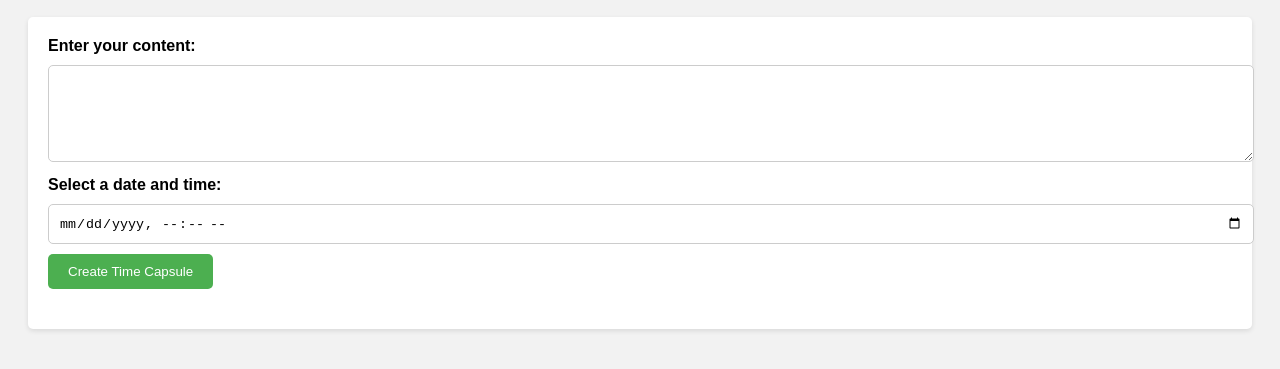
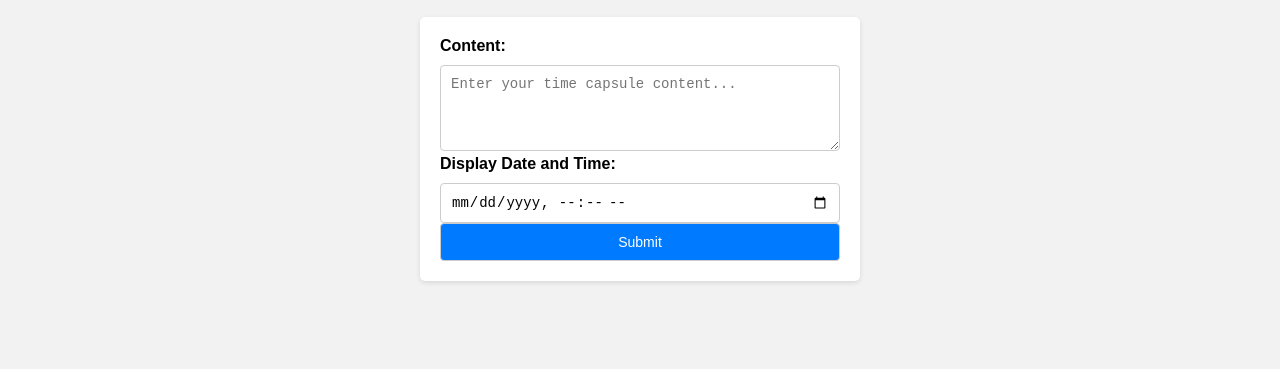
Before and after one commit to Amogh-Rao/TimeCapsule, a plain HTML site: page index.html in a window 1280 px wide. Shown: the part 89-458 px from the top of the page. Drawn offline with nearby package versions, Linux system fonts and the light colour scheme.

Commit message:
Update index.html

```diff
--- a/index.html
+++ b/index.html
@@ -15,12 +15,13 @@
             margin-bottom: 20px;
         }
 
-        #timeCapsuleForm {
+        form {
             background-color: #fff;
             padding: 20px;
             border-radius: 5px;
             box-shadow: 0 2px 5px rgba(0, 0, 0, 0.1);
-            margin-bottom: 20px;
+            max-width: 400px;
+            margin: 0 auto;
         }
 
         label {
@@ -29,75 +30,75 @@
             font-weight: bold;
         }
 
-        textarea {
+        textarea, input[type="datetime-local"], input[type="submit"] {
             width: 100%;
             padding: 10px;
-            border-radius: 5px;
+            border-radius: 4px;
             border: 1px solid #ccc;
-            resize: vertical;
-            margin-bottom: 10px;
+            box-sizing: border-box;
+            font-size: 14px;
         }
 
-        input[type="datetime-local"] {
-            width: 100%;
-            padding: 10px;
-            border-radius: 5px;
-            border: 1px solid #ccc;
-            margin-bottom: 10px;
-        }
-
-        button {
-            background-color: #4CAF50;
-            color: #fff;
-            padding: 10px 20px;
-            border: none;
-            border-radius: 5px;
+        input[type="submit"] {
+            background-color: #007bff;
+            color: white;
             cursor: pointer;
-        }
-
-        button:hover {
-            background-color: #45a049;
         }
 
         #timeCapsuleLink {
             text-align: center;
             margin-top: 20px;
         }
+
+        #successMessage {
+            margin-top: 20px;
+            padding: 10px;
+            background-color: #d4edda;
+            color: #155724;
+            border-radius: 5px;
+            box-shadow: 0 2px 5px rgba(0, 0, 0, 0.1);
+            display: none;
+        }
     </style>
 </head>
 <body>
     <h1>Time Capsule</h1>
-    <div id="timeCapsuleForm">
-        <label for="content">Enter your content:</label>
-        <textarea id="content" rows="5"></textarea>
-        <label for="dateTime">Select a date and time:</label>
-        <input type="datetime-local" id="dateTime">
-        <button onclick="createTimeCapsule()">Create Time Capsule</button>
-        <div id="timeCapsuleLink"></div>
-    </div>
+    <form id="timeCapsuleForm">
+        <label for="content">Content:</label>
+        <textarea id="content" name="content" rows="4" cols="50" placeholder="Enter your time capsule content..."></textarea>
+        <br>
+        <label for="dateTime">Display Date and Time:</label>
+        <input type="datetime-local" id="dateTime" name="dateTime">
+        <br>
+        <input type="submit" value="Submit">
+    </form>
+    <div id="successMessage">Time capsule submitted successfully!</div>
+    <div id="timeCapsuleLink"></div>
 
-    <script src="https://cdnjs.cloudflare.com/ajax/libs/moment.js/2.29.1/moment.min.js"></script>
     <script>
-        function createTimeCapsule() {
+        document.getElementById("timeCapsuleForm").addEventListener("submit", function(event) {
+            event.preventDefault();
+
             var content = document.getElementById("content").value;
             var dateTime = document.getElementById("dateTime").value;
+
             var timeCapsuleData = {
                 content: content,
                 dateTime: dateTime
             };
+            localStorage.setItem("timeCapsuleData", JSON.stringify(timeCapsuleData));
 
-            var timeCapsuleId = generateUniqueId();
-            localStorage.setItem(timeCapsuleId, JSON.stringify(timeCapsuleData));
+            document.getElementById("successMessage").style.display = "block";
 
-            var currentUrl = window.location.origin + window.location.pathname;
-            var timeCapsuleLink = currentUrl + "content.html?id=" + timeCapsuleId;
-            document.getElementById("timeCapsuleLink").innerHTML = "Time Capsule Link: <a href='" + timeCapsuleLink + "'>" + timeCapsuleLink + "</a>";
-        }
+            document.getElementById("content").value = "";
+            document.getElementById("dateTime").value = "";
 
-        // Generate a random and unique ID
-        function generateUniqueId() {
-            return Math.random().toString(36).substr(2, 9);
-        }
+            var linkElement = document.createElement("a");
+            linkElement.href = "content.html";
+            linkElement.textContent = "Your Time Capsule";
+            document.getElementById("timeCapsuleLink").innerHTML = "";
+            document.getElementById("timeCapsuleLink").appendChild(linkElement);
+        });
     </script>
 </body>
 </html>
```
